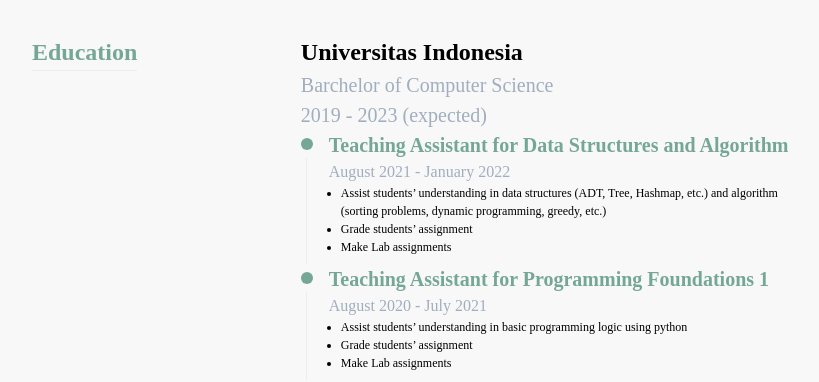
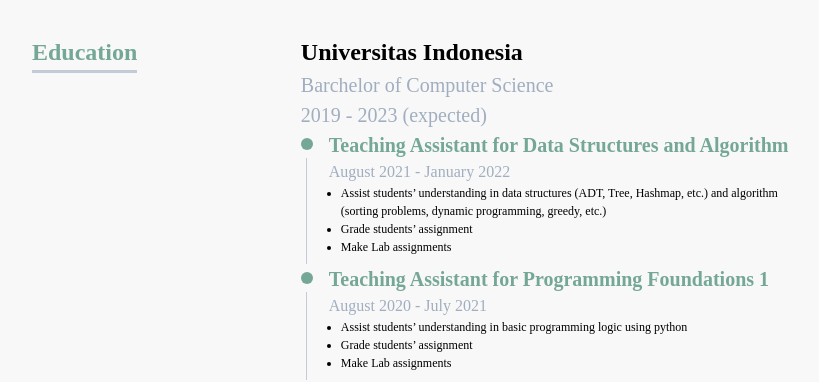
Before and after one commit to farahnazihah/profile, a Next.js app: page / in a window 1280 px wide. Shown: the part 464-846 px from the top of the page, without its empty margins (224-1043 px from the left). Built offline with nearby package versions, Linux system fonts and the light colour scheme.

Commit message:
Change divider color

```diff
--- a/components/home/ExperienceLayout.js
+++ b/components/home/ExperienceLayout.js
@@ -20,7 +20,7 @@
         >
           {heading}
         </Text>
-        <Divider />
+        <Divider borderBottomWidth="3px" borderColor="gray.400" />
       </Box>
       <Spacer />
       <Flex maxW={["100%", "100%", "65%"]} direction="column">
--- a/components/home/PositionDetails.js
+++ b/components/home/PositionDetails.js
@@ -19,7 +19,7 @@
     <Flex>
       <VStack pt="0.5rem" pr="1rem">
         <Circle bgColor="tosca.400" size="12px" />
-        <Divider orientation="vertical" />
+        <Divider borderColor="gray.400" orientation="vertical" />
       </VStack>
       <Flex pb="0.5rem" direction="column">
         <Text fontWeight="bold" fontSize={["md", "l", "xl"]} color="tosca.400">
--- a/components/position.module.css
+++ /dev/null
@@ -1,3 +0,0 @@
-.container {
-  max-width: max-content;
-}
```
